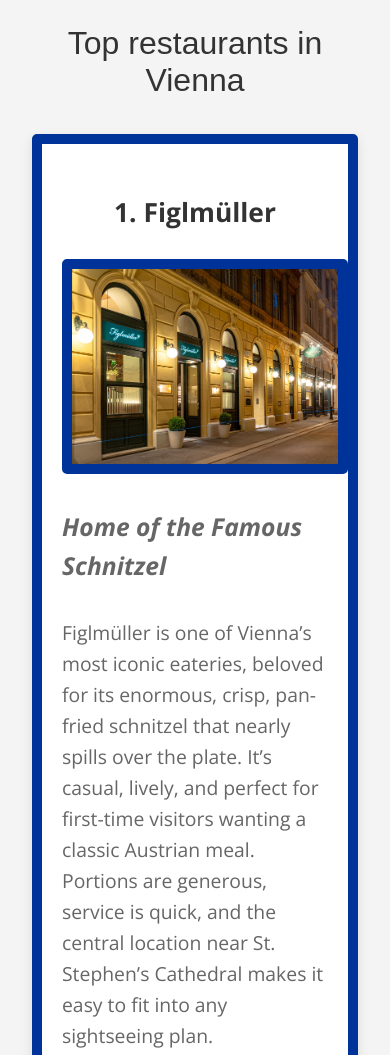
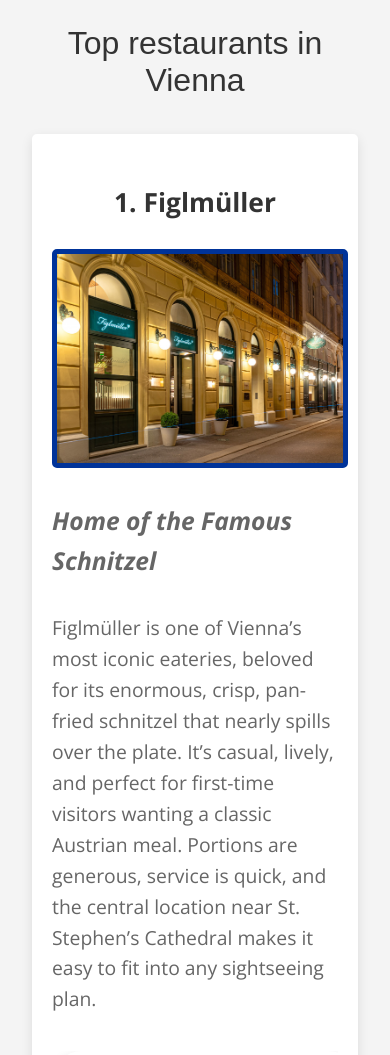
Before and after one commit to ItsXyzzy/CSC1061-Group-Project, a plain HTML site: page vienna-food.html in a window 390 px wide. Shown: the part 700-1755 px from the top of the page. Drawn offline with nearby package versions, Linux system fonts and the light colour scheme; grey boxes are pictures that could not be loaded; a web font is replaced by a local one.

Commit message:
Add files via upload

```diff
--- a/CSS/style.css
+++ b/CSS/style.css
@@ -1,11 +1,22 @@
 /* ============================================
    GLOBAL STYLES
    ============================================ */
-
+/*Change scrollbar color scheme*/
+::-webkit-scrollbar {
+  width: 12px;
+}
+::-webkit-scrollbar-track {
+  background: #eee;
+}
+::-webkit-scrollbar-thumb {
+  background-color: #FFCC00;
+  border-radius: 20px;
+  border: 3px solid #003399;
+}
 /* Enable smooth scrolling for anchor links */
 html {
   scroll-behavior: smooth;
-  scroll-padding-top: 80px;
+  scroll-padding-top: 70px;
   /* Offset for fixed navigation */
 }
 
@@ -170,7 +181,8 @@ nav.scrolled .dropdown-menu {
 /* ============================================
    MOBILE NAVIGATION
    ============================================ */
-.menu-toggle {
+/* Hamburger menu button */
+   .menu-toggle {
   display: none;
   background: none;
   border: none;
@@ -188,7 +200,7 @@ nav.scrolled .dropdown-menu {
   box-shadow: none;
   transform: none;
 }
-
+/* Responsive styles for mobile */
 @media (max-width: 768px) {
   .menu-toggle {
     display: block;
@@ -376,7 +388,7 @@ section p {
   text-decoration: none;
   color: inherit;
   transition: transform 0.3s ease, box-shadow 0.3s ease;
-  width: 300px;
+  width: 225px;
   /* Fixed width for consistency */
   display: flex;
   flex-direction: column;
@@ -554,7 +566,6 @@ footer {
   text-align: center;
   padding: 1em 0;
   font-size: 0.8em;
-  margin-bottom: 0;
 }
 
 footer a {
@@ -659,7 +670,7 @@ table tr:nth-child(even) {
 }
 
 .article-content {
-  max-width: 1200px;
+  max-width: 1000px;
   margin: 2em auto;
   text-align: left;
   font-family: 'Open Sans', sans-serif;
@@ -669,16 +680,10 @@ table tr:nth-child(even) {
   padding: 20px;
   background-color: #fff;
   box-shadow: 0 4px 12px rgba(0, 0, 0, 0.1);
-  border: #003399;
-  border-width: 5px;
-  border-style: solid;
-  border-radius: 5px;
 }
 
 .article-content {
   border-radius: 5px;
-  border-color: #003399;
-  border-width: 10px;
 }
 
 .article-content img {
@@ -686,7 +691,7 @@ table tr:nth-child(even) {
   width: 100%;
   max-width: 600px;
   margin: 0 auto 1em;
-  border: 10px solid #003399;
+  border: 5px solid #003399;
   border-radius: 5px;
 }
 
@@ -787,7 +792,10 @@ form button {
   box-shadow: 0 4px 12px rgba(0, 0, 0, 0.05);
   transition: transform 0.3s ease;
 }
-
+.feature-icon {
+  font-size: 3em;
+  margin-bottom: 0.5em;
+}
 /* ============================================
    FOOTER
    ============================================ */
@@ -809,7 +817,8 @@ footer a {
 form {
   max-width: 600px;
   margin: 0 auto;
-  padding: 2em;
+  padding-bottom: 200px;
+  padding-top: 200px;
   background: #fff;
   border-radius: 8px;
   box-shadow: 0 2px 8px rgba(0, 0, 0, 0.1);
@@ -842,11 +851,7 @@ form button {
   border-radius: 8px;
   box-shadow: 0 2px 8px rgba(0, 0, 0, 0.1);
 }
-form label {
-  display: block;
-  margin-bottom: 0.5em;
-  font-weight: bold;
-}
+
 /* ============================================
    FEATURES SECTION (Why Interrail?)
    ============================================ */
```
